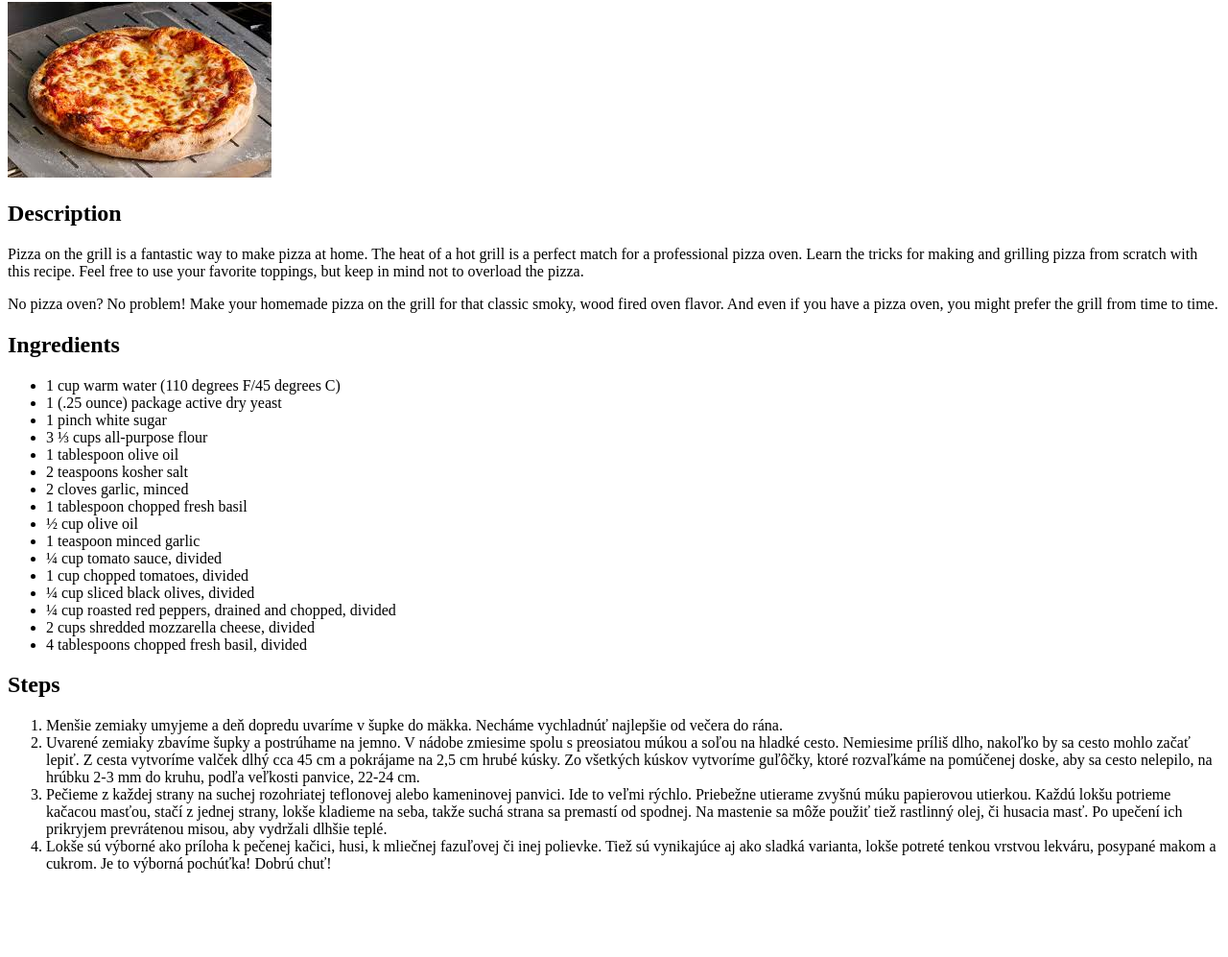
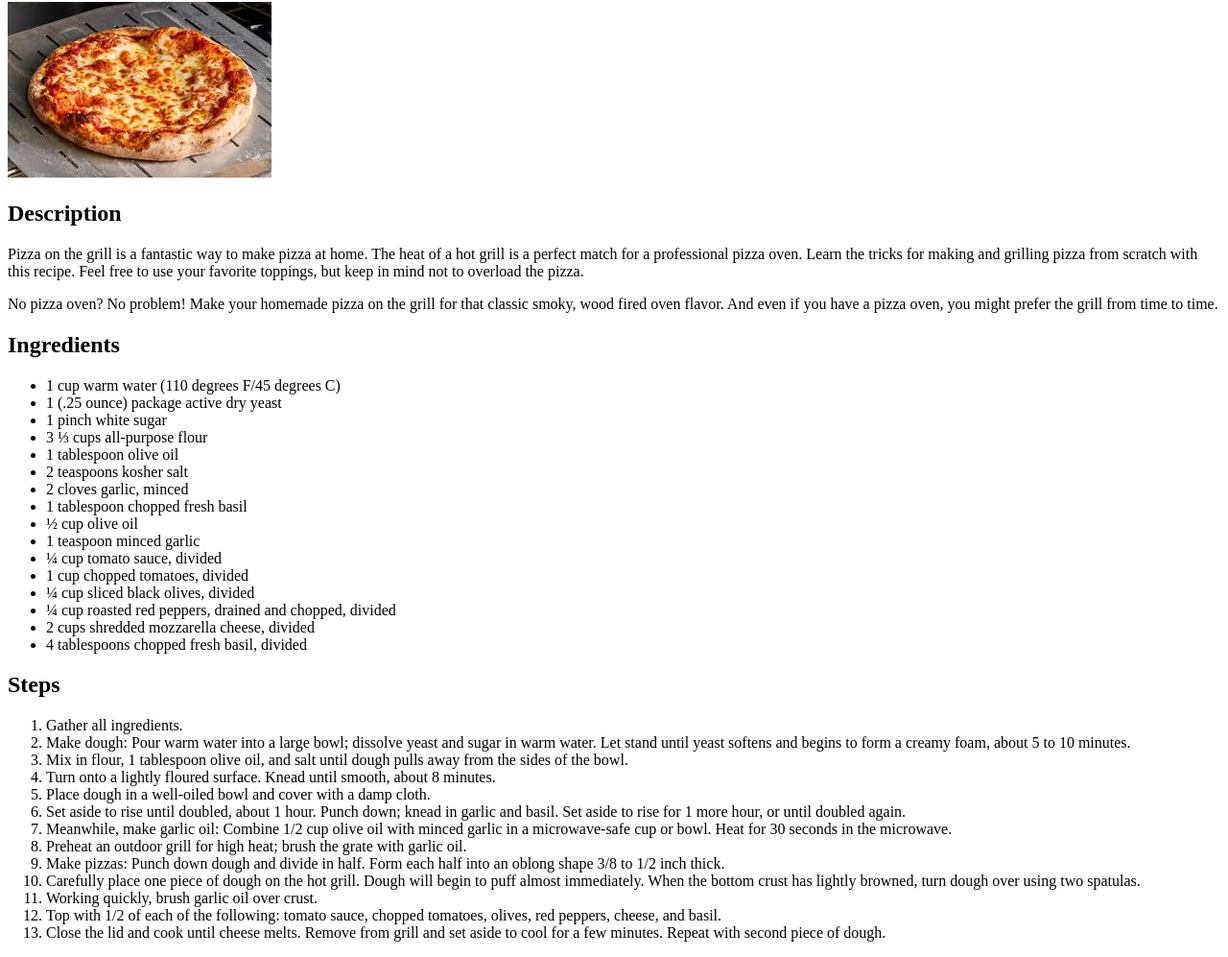
Before and after one commit to patrikkusnir1/odin-recipes, a plain HTML site: page recipes/pizza.html in a window 1280 px wide. Shown: the part 78-1075 px from the top of the page at 96% size. Before the commit the page ends 1003 px from the top, so only its background shows below. Drawn offline with Linux system fonts and the light colour scheme.

Commit message:
finish pizza website with the same structure as lokse

```diff
--- a/recipes/pizza.html
+++ b/recipes/pizza.html
@@ -44,28 +44,34 @@
   <h2>Steps</h2>
   <ol>
     <li>
-      Menšie zemiaky umyjeme a deň dopredu uvaríme v šupke do mäkka.
-      Necháme vychladnúť najlepšie od večera do rána.
+      Gather all ingredients.
     </li>
-    <li>Uvarené zemiaky zbavíme šupky a postrúhame na jemno. V nádobe zmiesime spolu s preosiatou múkou a soľou na
-      hladké cesto. Nemiesime príliš dlho, nakoľko by sa cesto mohlo začať lepiť. Z cesta vytvoríme valček dlhý cca 45
-      cm a pokrájame
-      na 2,5 cm hrubé kúsky. Zo všetkých kúskov vytvoríme guľôčky, ktoré rozvaľkáme na pomúčenej doske, aby sa cesto
-      nelepilo,
-      na hrúbku 2-3 mm do kruhu, podľa veľkosti panvice, 22-24 cm.
+    <li>Make dough: Pour warm water into a large bowl; dissolve yeast and sugar in warm water. Let stand until yeast
+      softens and
+      begins to form a creamy foam, about 5 to 10 minutes.
     </li>
-    <li>Pečieme z každej strany na suchej rozohriatej teflonovej alebo kameninovej panvici. Ide to veľmi rýchlo.
-      Priebežne
-      utierame zvyšnú múku papierovou utierkou. Každú lokšu potrieme kačacou masťou, stačí z jednej strany, lokše
-      kladieme na
-      seba, takže suchá strana sa premastí od spodnej. Na mastenie sa môže použiť tiež rastlinný olej, či husacia masť.
-      Po
-      upečení ich prikryjem prevrátenou misou, aby vydržali dlhšie teplé.</li>
-    <li>Lokše sú výborné ako príloha k pečenej kačici, husi, k mliečnej fazuľovej či inej polievke. Tiež sú vynikajúce
-      aj ako
-      sladká varianta, lokše potreté tenkou vrstvou lekváru, posypané makom a cukrom. Je to výborná pochúťka! Dobrú
-      chuť!
+    <li>Mix in flour, 1 tablespoon olive oil, and salt until dough pulls away from the sides of the bowl.</li>
+    <li>Turn onto a lightly floured surface. Knead until smooth, about 8 minutes.</li>
+    <li>Place dough in a well-oiled bowl and cover with a damp cloth.</li>
+    <li>Set aside to rise until doubled, about 1 hour. Punch down; knead in garlic and basil. Set aside to rise for 1
+      more hour,
+      or until doubled again.</li>
+    <li>Meanwhile, make garlic oil: Combine 1/2 cup olive oil with minced garlic in a microwave-safe cup or bowl. Heat
+      for 30
+      seconds in the microwave.</li>
+    <li>Preheat an outdoor grill for high heat; brush the grate with garlic oil.
     </li>
+    <li>Make pizzas: Punch down dough and divide in half. Form each half into an oblong shape 3/8 to 1/2 inch thick.
+    </li>
+    <li>Carefully place one piece of dough on the hot grill. Dough will begin to puff almost immediately. When the
+      bottom crust
+      has lightly browned, turn dough over using two spatulas.</li>
+    <li>Working quickly, brush garlic oil over crust.</li>
+    <li>Top with 1/2 of each of the following: tomato sauce, chopped tomatoes, olives, red peppers, cheese, and basil.
+    </li>
+    <li>Close the lid and cook until cheese melts. Remove from grill and set aside to cool for a few minutes. Repeat
+      with second
+      piece of dough.</li>
   </ol>
 </body>
 
```
Also changed, not shown: index.html (+1 -0 lines).
